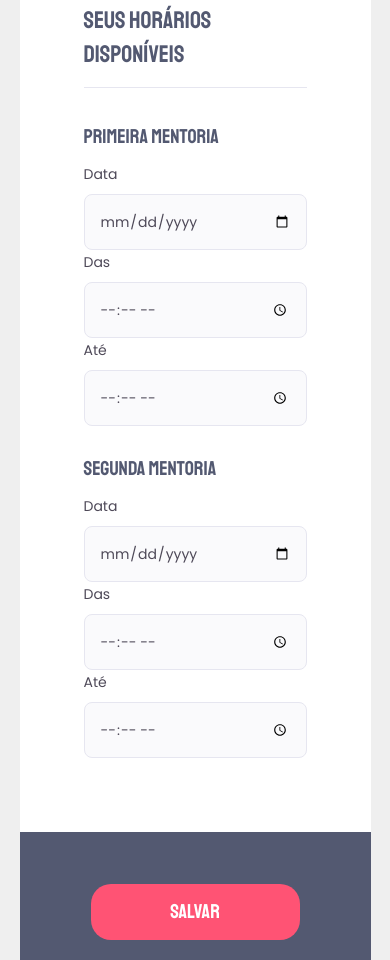
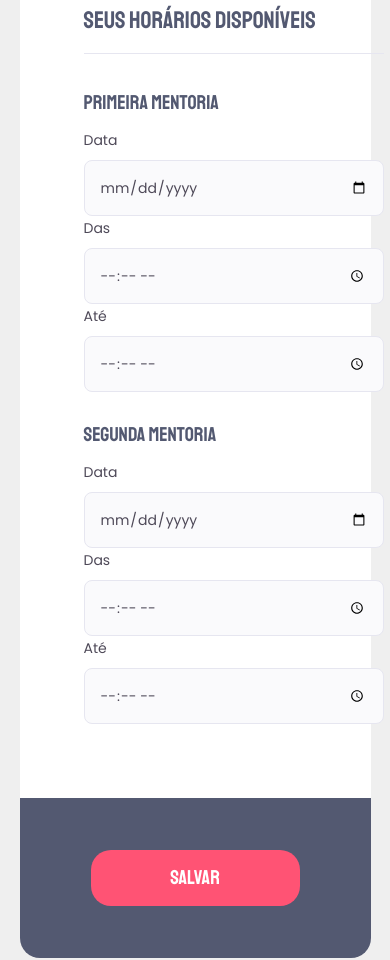
Before and after one commit to FilipeSantos07/Rocketseat-desafio-formul-rio-intermediario, a plain HTML site: page index.html in a window 390 px wide. Shown: the part 1185-2145 px from the top of the page. Drawn offline with Linux system fonts and the light colour scheme.

Commit message:
min-width in 100% on mobile

```diff
--- a/css/style.css
+++ b/css/style.css
@@ -187,14 +187,14 @@ footer input:hover {
         flex-direction: column;
     }
     .three-cols div:nth-child(1) input {
-        width: 100%;
+        min-width: 100%;
         margin-right: 0;
     }
     .three-cols div:nth-child(2) input {
-        width: 100%;
+        min-width: 100%;
     }
     .three-cols div:nth-child(3) input{
-        width: 100%;
+        min-width: 100%;
         margin-bottom: 10px;
     }
     .input-wrapper {
```
